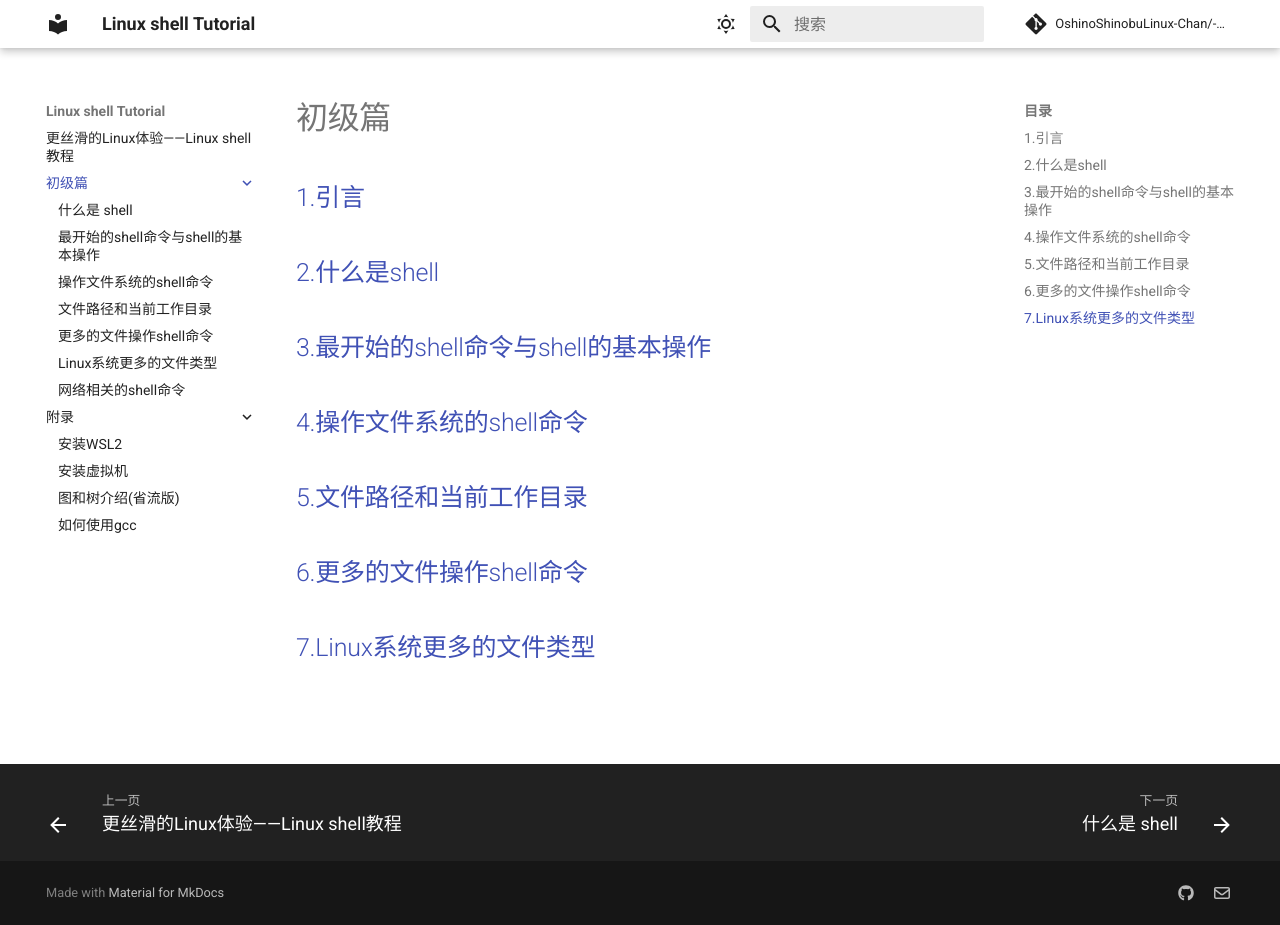
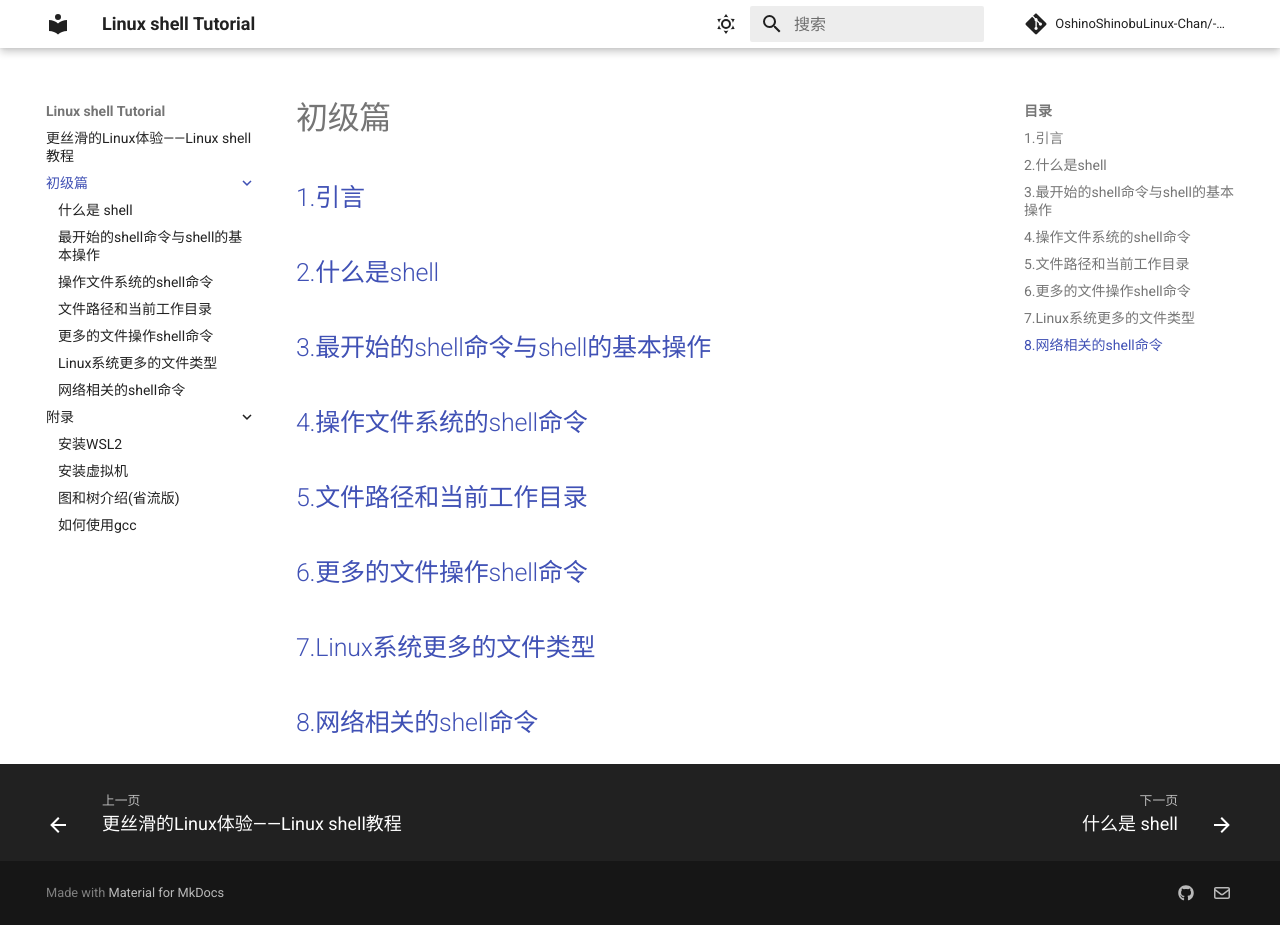
Before and after one commit to OshinoShinobu-Chan/Linux-shell-Tutorial, an MkDocs documentation site: the page built from docs/初级篇/index.md, in a window 1280 px wide and 925 px high. Built offline with MkDocs 1.6.1 and Material for MkDocs 9.7.7, drawn with Linux system fonts in a browser that asks for light colours; comment, search, counter and statistics services are not loaded.

Commit message:
Update index

```diff
--- a/docs/初级篇/index.md
+++ b/docs/初级篇/index.md
@@ -13,3 +13,5 @@
 ## [6.更多的文件操作shell命令](./6.更多的文件操作shell命令.md)
 
 ## [7.Linux系统更多的文件类型](./7.Linux系统更多的文件类型.md)
+
+## [8.网络相关的shell命令](./8.网络相关的shell命令.md)
```
